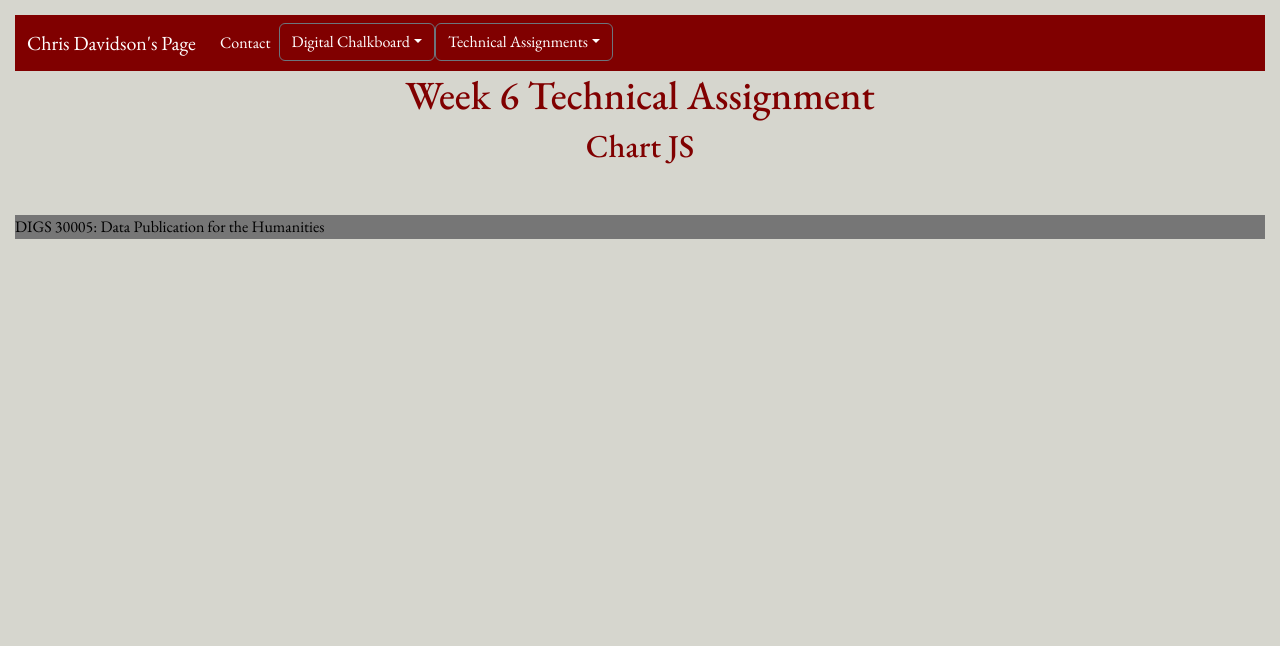
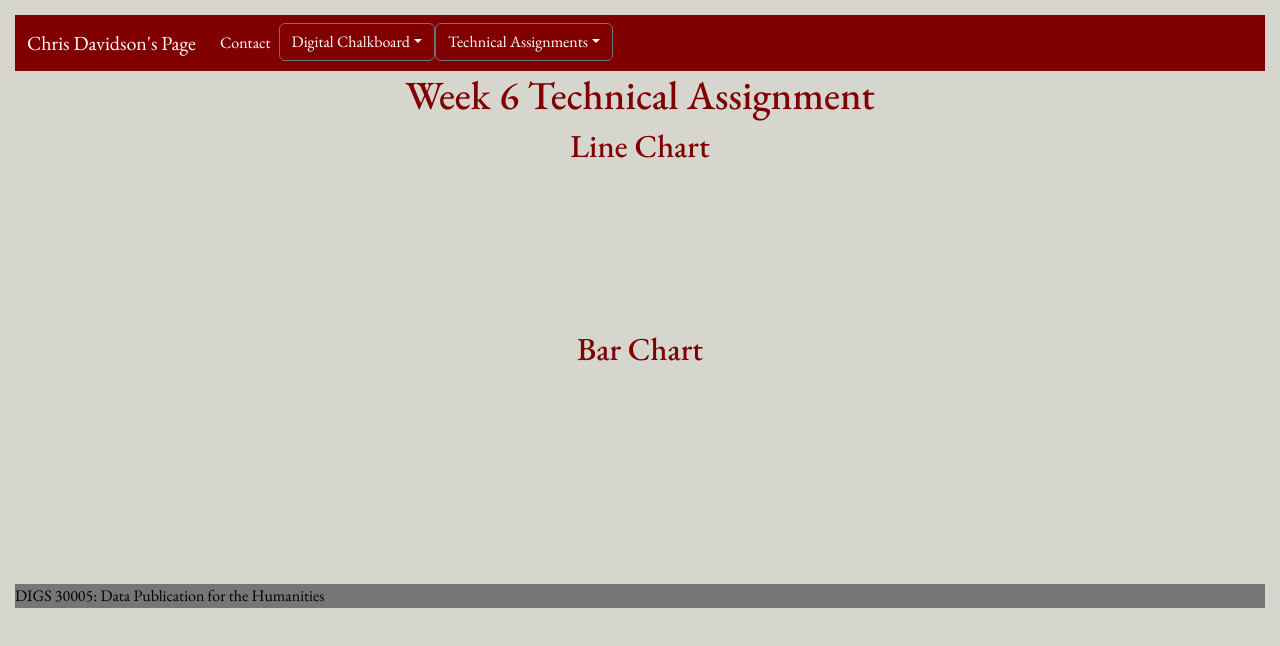
Before and after one commit to cddavidson/cddavidson.github.io, a plain HTML site: page Tech_Presentation/Week_6/chartJS.html in a window 1280 px wide. Drawn offline with nearby package versions, Linux system fonts and the light colour scheme.

Commit message:
I attempted to make a line graph.

```diff
--- /dev/null
+++ b/JavaScript/wk_6_linechart.js
@@ -0,0 +1,18 @@
+document.addEventListener('DOMContentLoaded', function() {
+  const ctx = document.getElementById('lineChart').getContext('2d');
+  const labels = Utils.months({count: 12});
+  new Chart(ctx, {
+    type: 'line',
+    data: {
+      labels: labels,
+      datasets: [{
+        label: 'Average Monthly Temperatures (in Fahrenheit)',
+        data: [22, 18, 40, 52, 67, 76, 88, 82, 63, 55, 51, 38],
+        backgroundColor: 'rgb(224, 255, 255)',
+        borderColor: 'rgb(75, 192, 192)',
+        tension: 0.1
+        }]
+      }
+    }
+  )
+});
--- a/Tech_Presentation/Week_6/chartJS.html
+++ b/Tech_Presentation/Week_6/chartJS.html
@@ -3,11 +3,12 @@
 <head>
     <meta charset="UTF-8">
     <meta name="viewport" content="width=device-width, initial-scale=1.0">
-    <title>JavaScript Buttons</title>
+    <title>Week 6 Technical Assigment Chart JS</title>
     <link rel="icon" href="../../Images/Eye_of_Horus.jpg" type="image/x-icon">
     <link rel="stylesheet" href="https://cdn.jsdelivr.net/npm/bootstrap@5.3.3/dist/css/bootstrap.min.css"
     integrity="sha256-PI8n5gCcz9cQqQXm3PEtDuPG8qx9oFsFctPg0S5zb8g=" crossorigin="anonymous">
     <script src="https://cdn.jsdelivr.net/npm/@popperjs/core@2.9.2/dist/umd/popper.min.js" ></script>
+    <script src="https://cdn.jsdelivr.net/npm/chart.js"></script>
     <link rel="stylesheet" href="../../Tech_Presentation/Week_3/scss/styles.css">
 </head>
 <body>
@@ -49,7 +50,15 @@
         </div>
       </nav>
     <h1>Week 6 Technical Assignment</h1>
-    <h2>Chart JS</h2>
+    <h2>Line Chart</h2>
+    <div class="chart-container">
+      <canvas id="lineChart"></canvas>
+    </div>
+    <h2>Bar Chart</h2>
+    <div>
+      <canvas id="barChart"></canvas>
+    </div>
+    <script src="../../JavaScript/wk_6_linechart.js"></script>
     <div class ="footer">
         <footer>
           <p>DIGS 30005: Data Publication for the Humanities</p>
```
